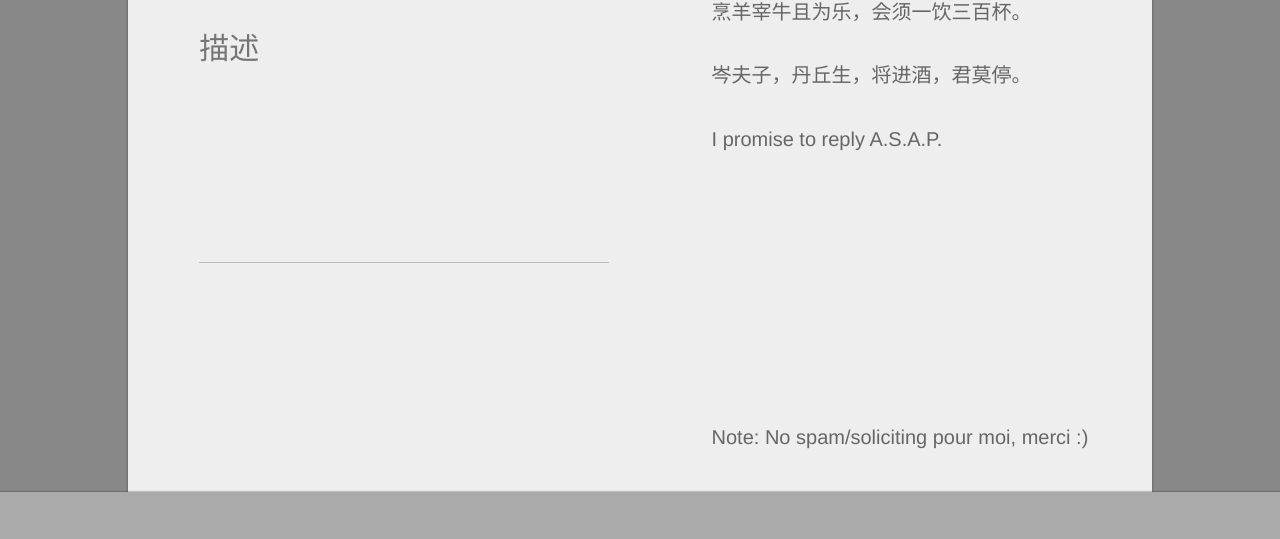
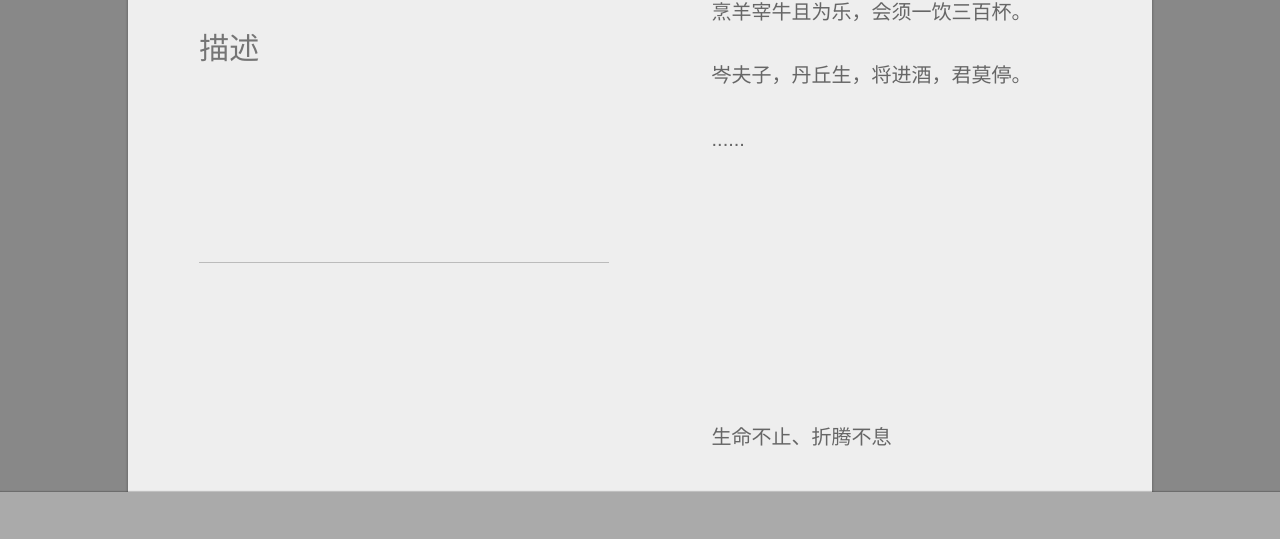
Before and after one commit to holidaying/less-demo, a plain HTML site: page index.html in a window 1280 px wide. Shown: the part 2055-2594 px from the top of the page. Drawn offline with nearby package versions, Linux system fonts and the light colour scheme.

Commit message:
Signed-off-by: holidaying <workliudan@163.com>

```diff
--- a/index.html
+++ b/index.html
@@ -27,7 +27,7 @@
     <main>
         <header>
             <div class="intro-text">
-                <p>thinking、doing、do better、do much better than today。exchange 、sharing、improve as quickly as possible。</p>
+                <p style="text-align:right">thinking、doing、do better、do much better<br>than today。exchange 、sharing、improve as quickly as possible。</p>
                 <hr class="star-bright" /><span class="skills">前端工程师(Web Developer)</span>
             </div><img src="http://qlip.in/images/avatar.jpg" alt="A picture of Justin looking at San Francisco from across the Golden Gate Bridge." title="A picture of Justin looking at San Francisco from across the Golden Gate Bridge." />
         </header>
@@ -74,8 +74,8 @@
                     <p>天生我材必有用，千金散尽还复来。</p>
                     <p>烹羊宰牛且为乐，会须一饮三百杯。</p>
                     <p>岑夫子，丹丘生，将进酒，君莫停。</p>
-                    <p>I promise to reply A.S.A.P.</p>
-                    <p>Note: No spam/soliciting pour moi, merci :)</p>
+                    <p>......</p>
+                    <p>生命不止、折腾不息</p>
                 </div>
             </div>
         </section>
```
